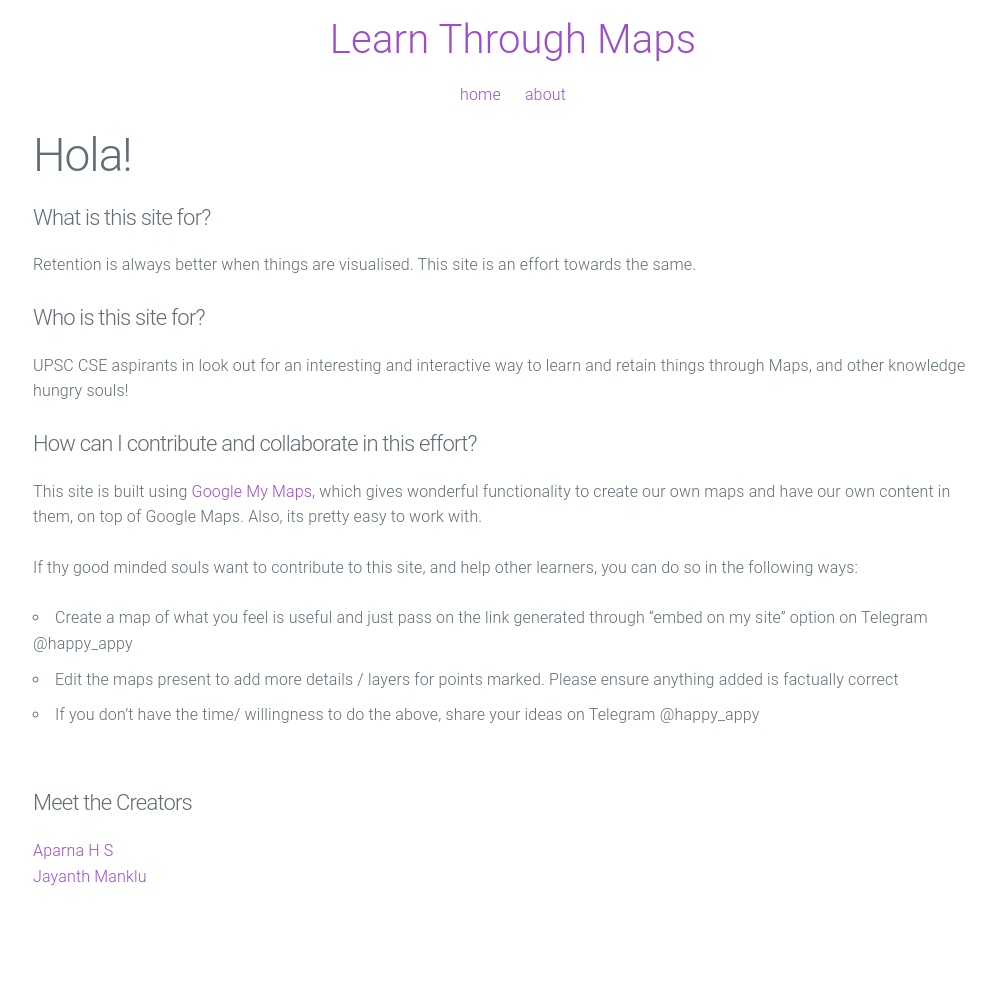
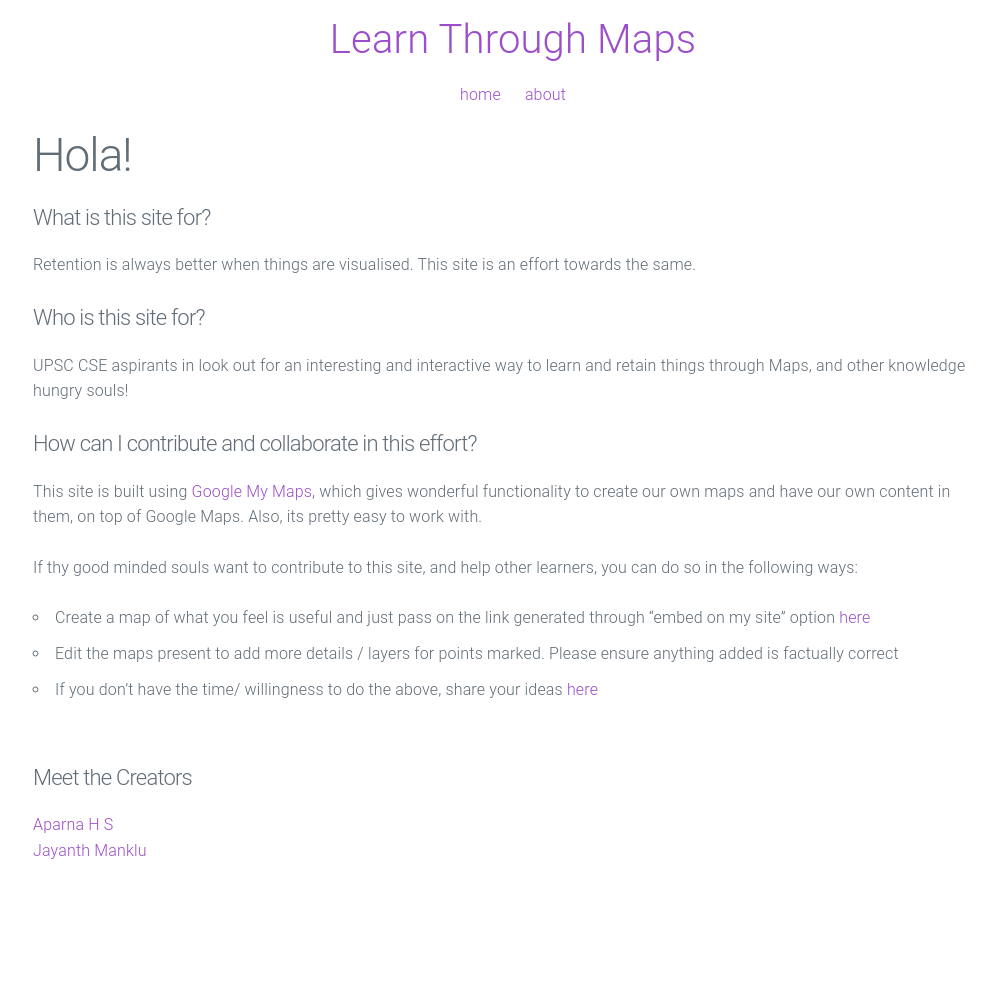
Before and after one commit to learnthroughmaps/learnthroughmaps.github.io, a Jekyll site: the page built from about.md, in a window 1280 px wide. Shown: the whole page, without its empty margins (127-1123 px from the left). Built offline with Jekyll 4.4.1, drawn with Linux system fonts in a browser that asks for light colours; after the commit the page ends 957 px from its top, so only the background shows below that.

Commit message:
changing about - google forms

```diff
--- a/about.md
+++ b/about.md
@@ -20,9 +20,9 @@ This site is built using [Google My Maps](https://www.google.com/maps/about/myma
 
 If thy good minded souls want to contribute to this site, and help other learners, you can do so in the following ways:
 
-- Create a map of what you feel is useful and just pass on the link generated through "embed on my site" option on Telegram @happy_appy
+- Create a map of what you feel is useful and just pass on the link generated through "embed on my site" option [here](https://goo.gl/forms/5eqxiATHXMXi4Hni1)
 - Edit the maps present to add more details / layers for points marked. Please ensure anything added is factually correct
-- If you don't have the time/ willingness to do the above, share your ideas on Telegram @happy_appy
+- If you don't have the time/ willingness to do the above, share your ideas [here](https://goo.gl/forms/VItkiXGEpYHqNP3F3)
 
 <br>
 #### Meet the Creators
```
